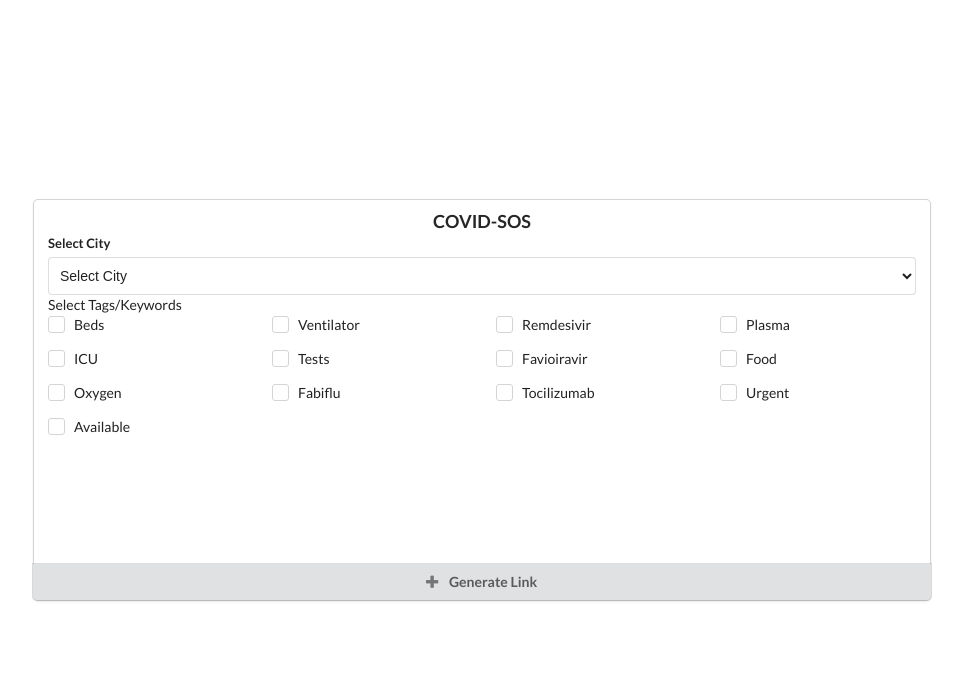
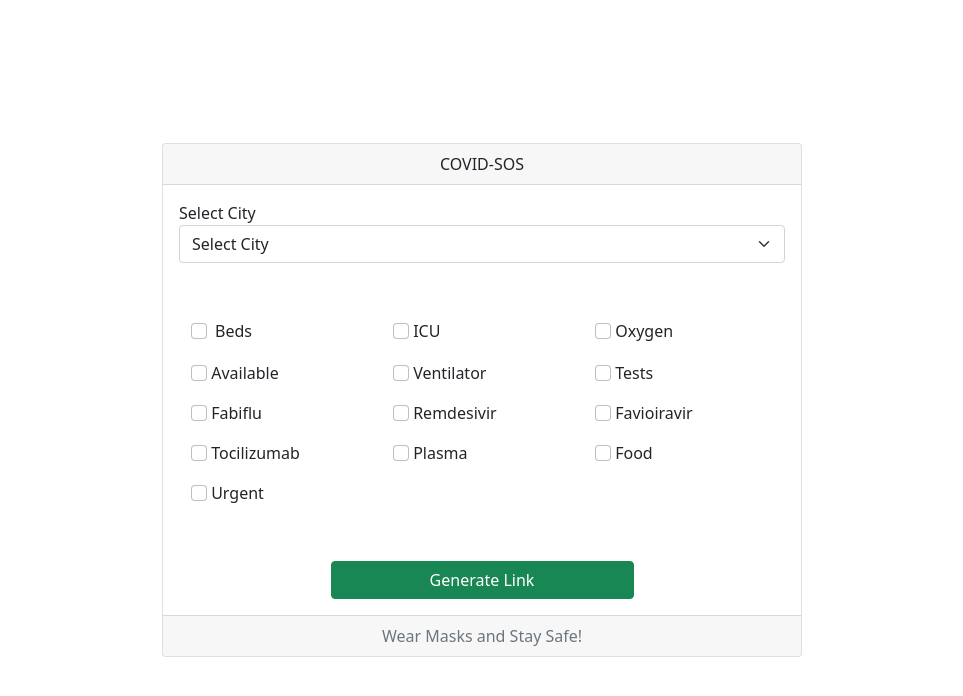
Before and after one commit to ayushbahuguna/covsos, a website: page index.html in a window 1280 px wide. Shown: the whole page, without its empty margins (158-1121 px from the left). Drawn offline with nearby package versions, Linux system fonts and the light colour scheme.

Commit message:
Added Bootstrap in place of Sementic UI

```diff
--- a/index.html
+++ b/index.html
@@ -1,21 +1,26 @@
-<!DOCTYPE html>
-<html>
+<!doctype html>
+<html lang="en">
 
   <head>
     <title>Semantic UI</title>
-    <link rel="stylesheet" href="https://cdnjs.cloudflare.com/ajax/libs/semantic-ui/2.4.1/semantic.min.css">
+    <link href="https://cdn.jsdelivr.net/npm/bootstrap@5.0.0-beta3/dist/css/bootstrap.min.css" rel="stylesheet" integrity="sha384-eOJMYsd53ii+scO/bJGFsiCZc+5NDVN2yr8+0RDqr0Ql0h+rP48ckxlpbzKgwra6" crossorigin="anonymous">
     <link rel="stylesheet" href="./main.css">
+    <meta charset="UTF-8">
+    <meta name="viewport" content="width=device-width, initial-scale=1">
+    <meta name="description" content="A COVID-SOS search platform">
+    <meta name="keywords" content="COVID SOS Emergency India">
+    <meta name="author" content="Ayush Bahuguna">
   </head>
   <body>
-    <div class="ui container main_container">
-      <div class="ui card main_card">
-        <div class="content">
-          <div class="center aligned header">COVID-SOS</div>
+    <div class="container main_container">
+      <div class="card main_card">
+        <div class="card-header text-center card-title">
+          COVID-SOS
+          </div>
 <!--select city-->
-          <div class="ui form">
-            <div class="field">
+          <div class="card-body">
             <label>Select City</label>
-              <select name="city" id="cities" class="ui search dropdown">
+            <select name="city" id="cities" class="form-select" aria-label="Select City">
               <option value=""> Select City</option>
               <option value="Delhi"> Delhi</option>
               <option value="Mumbai"> Mumbai</option>
@@ -23,111 +28,141 @@
               <option value="Luckhnow"> Luckhnow</option>
               <option value="Dehradun"> Dehradun</option>
             </select>
+
+            <!--Select keyword or Tags-->
+            <div class="container my-5">
+              <div class="row row-cols-3 d-none d-lg-flex">
+                <div class="col cloumn-margin">
+                    <div class="form-check">
+                      <input class="form-check-input" type="checkbox" name="tags" value="Beds" >
+                      <label class="form-check-label">Beds</label>
                     </div>
                 </div>
-<!--Select keyword or Tags-->
-          <div class="ui form">
-            <label> Select Tags/Keywords</label>
-            <div class="ui four column grid">
-              <div class="column">
-                <div class="inline field">
-                  <div class="ui checkbox">
-                    <input type="checkbox" name="tags" value="Beds" >
-                    <label>Beds</label>
+                <div class="col cloumn-margin">
+                  <input class="form-check-input" type="checkbox" name="tags" value="ICU" >
+                  <label class="form-check-label">ICU</label>
                 </div>
+
+              <div class="col cloumn-margin">
+                <input class="form-check-input" type="checkbox" name="tags" value="Oxygen" >
+                <label class="form-check-label">Oxygen</label>
               </div>
-              <div class="inline field">
-                <div class="ui checkbox">
-                  <input type="checkbox" name="tags" value="ICU" >
-                  <label>ICU</label>
+
+            <div class="col cloumn-margin">
+              <input class="form-check-input" type="checkbox" name="tags" value="Available" >
+              <label class="form-check-label">Available</label>
+            </div>
+            <div class="col cloumn-margin">
+              <input class="form-check-input" type="checkbox" name="tags" value="Ventilator" >
+              <label class="form-check-label">Ventilator</label>
+            </div>
+
+            <div class="col cloumn-margin">
+              <input class="form-check-input" type="checkbox" name="tags" value="Tests" >
+              <label class="form-check-label">Tests</label>
+            </div>
+            <div class="col cloumn-margin">
+              <input class="form-check-input" type="checkbox" name="tags" value="Fabiflu" >
+              <label class="form-check-label">Fabiflu</label>
+            </div>
+
+            <div class="col cloumn-margin">
+              <input class="form-check-input" type="checkbox" name="tags" value="Remdesivir" >
+              <label class="form-check-label">Remdesivir</label>
+            </div>
+            <div class="col cloumn-margin">
+              <input class="form-check-input" type="checkbox" name="tags" value="Favioiravir" >
+              <label class="form-check-label">Favioiravir</label>
+            </div>
+            <div class="col cloumn-margin">
+              <input class="form-check-input" type="checkbox" name="tags" value="Tocilizumab" >
+              <label class="form-check-label">Tocilizumab</label>
+            </div>
+            <div class="col cloumn-margin">
+              <input class="form-check-input" type="checkbox" name="tags" value="Plasma" >
+              <label class="form-check-label">Plasma</label>
+            </div>
+            <div class="col cloumn-margin">
+              <input class="form-check-input" type="checkbox" name="tags" value="Food" >
+              <label class="form-check-label">Food</label>
+            </div>
+            <div class="col cloumn-margin">
+              <input class="form-check-input" type="checkbox" name="tags" value="Urgent" >
+              <label class="form-check-label">Urgent</label>
             </div>
           </div>
 
-            <div class="inline field">
-              <div class="ui checkbox">
-                <input type="checkbox" name="tags" value="Oxygen" >
-                <label>Oxygen</label>
+
+          <!--Mobile View-->
+          <div class="row row-cols-2 d-lg-none">
+            <div class="col cloumn-margin">
+                <div class="form-check">
+                  <input class="form-check-input" type="checkbox" name="tags" value="Beds" >
+                  <label class="form-check-label">Beds</label>
                 </div>
             </div>
-
-          <div class="inline field">
-            <div class="ui checkbox">
-              <input type="checkbox" name="tags" value="Available" >
-              <label>Available</label>
-            </div>
+            <div class="col cloumn-margin">
+              <input class="form-check-input" type="checkbox" name="tags" value="ICU" >
+              <label class="form-check-label">ICU</label>
             </div>
 
-            </div>
-            <div class="column">
-              <div class="inline field">
-                <div class="ui checkbox">
-                  <input type="checkbox" name="tags" value="Ventilator" >
-                  <label>Ventilator</label>
-                </div>
-            </div>
-            <div class="inline field">
-              <div class="ui checkbox">
-                <input type="checkbox" name="tags" value="Tests" >
-                <label>Tests</label>
-              </div>
-          </div>
-          <div class="inline field">
-            <div class="ui checkbox">
-              <input type="checkbox" name="tags" value="Fabiflu" >
-              <label>Fabiflu</label>
-            </div>
+          <div class="col cloumn-margin">
+            <input class="form-check-input" type="checkbox" name="tags" value="Oxygen" >
+            <label class="form-check-label">Oxygen</label>
           </div>
 
+        <div class="col cloumn-margin">
+          <input class="form-check-input" type="checkbox" name="tags" value="Available" >
+          <label class="form-check-label">Available</label>
         </div>
-          <div class="column">
-            <div class="inline field">
-              <div class="ui checkbox">
-                <input type="checkbox" name="tags" value="Remdesivir" >
-                <label>Remdesivir</label>
+        <div class="col cloumn-margin">
+          <input class="form-check-input" type="checkbox" name="tags" value="Ventilator" >
+          <label class="form-check-label">Ventilator</label>
         </div>
+
+        <div class="col cloumn-margin">
+          <input class="form-check-input" type="checkbox" name="tags" value="Tests" >
+          <label class="form-check-label">Tests</label>
         </div>
-          <div class="inline field">
-            <div class="ui checkbox">
-              <input type="checkbox" name="tags" value="Favioiravir" >
-              <label>Favioiravir</label>
+        <div class="col cloumn-margin">
+          <input class="form-check-input" type="checkbox" name="tags" value="Fabiflu" >
+          <label class="form-check-label">Fabiflu</label>
         </div>
+
+        <div class="col cloumn-margin">
+          <input class="form-check-input" type="checkbox" name="tags" value="Remdesivir" >
+          <label class="form-check-label">Remdesivir</label>
         </div>
-        <div class="inline field">
-          <div class="ui checkbox">
-            <input type="checkbox" name="tags" value="Tocilizumab" >
-            <label>Tocilizumab</label>
+        <div class="col cloumn-margin">
+          <input class="form-check-input" type="checkbox" name="tags" value="Favioiravir" >
+          <label class="form-check-label">Favioiravir</label>
+        </div>
+        <div class="col cloumn-margin">
+          <input class="form-check-input" type="checkbox" name="tags" value="Tocilizumab" >
+          <label class="form-check-label">Tocilizumab</label>
+        </div>
+        <div class="col cloumn-margin">
+          <input class="form-check-input" type="checkbox" name="tags" value="Plasma" >
+          <label class="form-check-label">Plasma</label>
+        </div>
+        <div class="col cloumn-margin">
+          <input class="form-check-input" type="checkbox" name="tags" value="Food" >
+          <label class="form-check-label">Food</label>
+        </div>
+        <div class="col cloumn-margin">
+          <input class="form-check-input" type="checkbox" name="tags" value="Urgent" >
+          <label class="form-check-label">Urgent</label>
         </div>
       </div>
         </div>
-        <div class="column">
-          <div class="inline field">
-            <div class="ui checkbox">
-              <input type="checkbox" name="tags" value="Plasma" >
-              <label>Plasma</label>
-            </div>
-        </div>
-        <div class="inline field">
-          <div class="ui checkbox">
-            <input type="checkbox" name="tags" value="Food" >
-            <label>Food</label>
-          </div>
-        </div>
-        <div class="inline field">
-          <div class="ui checkbox">
-            <input type="checkbox" name="tags" value="Urgent" >
-            <label>Urgent</label>
-          </div>
-        </div>
-
-          </div>
+          <div class="d-grid gap-2 col-6 mx-auto">
+            <button type="button" class="btn btn-success" onclick="generateLink()">Generate Link</button>
           </div>
 
         </div>
 
-    </div>
-    <div class="ui bottom attached button" onclick="generateLink()">
-      <i class="add icon"></i>
-      Generate Link
+    <div class="card-footer text-center text-muted" >
+      Wear Masks and Stay Safe!
     </div>
     </div>
     </div>
@@ -136,7 +171,8 @@
 
 
 
-    <script src="https://cdnjs.cloudflare.com/ajax/libs/semantic-ui/2.4.1/semantic.min.js"></script>
+    <script src="https://cdn.jsdelivr.net/npm/bootstrap@5.0.0-beta3/dist/js/bootstrap.bundle.min.js" integrity="sha384-JEW9xMcG8R+pH31jmWH6WWP0WintQrMb4s7ZOdauHnUtxwoG2vI5DkLtS3qm9Ekf" crossorigin="anonymous"></script>
+
     <script src="./main.js"></script>
 
   </body>
--- a/main.css
+++ b/main.css
@@ -13,11 +13,24 @@
 }
 
 .main_card{
-  width: 70vw !important;
-  height: 50vh;
+  width: 50vw !important;
   margin: auto !important;
+
+
 }
 
-.checkbox{
-  margin: 10px;
+.cloumn-margin{
+  margin: 0.5rem 0;
 }
+
+@media screen and (max-width:992px) {
+  .main_card{
+    width: 100% !important;
+  }
+
+  .cloumn-margin{
+    margin: 0.2 0;
+  }
+
+
+}
```
Lines whose indentation alone changed are shown as unchanged.
